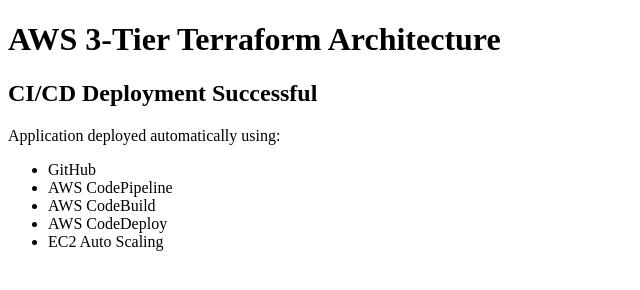
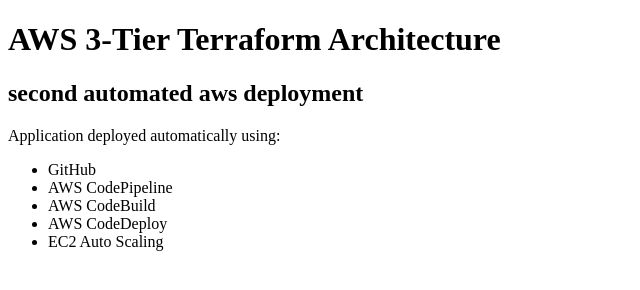
Before and after one commit to PreethiAnanthBabu/aws-terraform-3-tier, a plain HTML site: page index.html in a window 1280 px wide. Shown: the whole page, without its empty margins (0-640 px from the left). Drawn offline with Linux system fonts and the light colour scheme.

Commit message:
Update application homepage

```diff
--- a/index.html
+++ b/index.html
@@ -8,7 +8,7 @@
 
 <h1>AWS 3-Tier Terraform Architecture</h1>
 
-<h2>CI/CD Deployment Successful</h2>
+<h2>second automated aws deployment </h2>
 
 <p>
 Application deployed automatically using:
```
Also changed, not shown: 1 other file.
